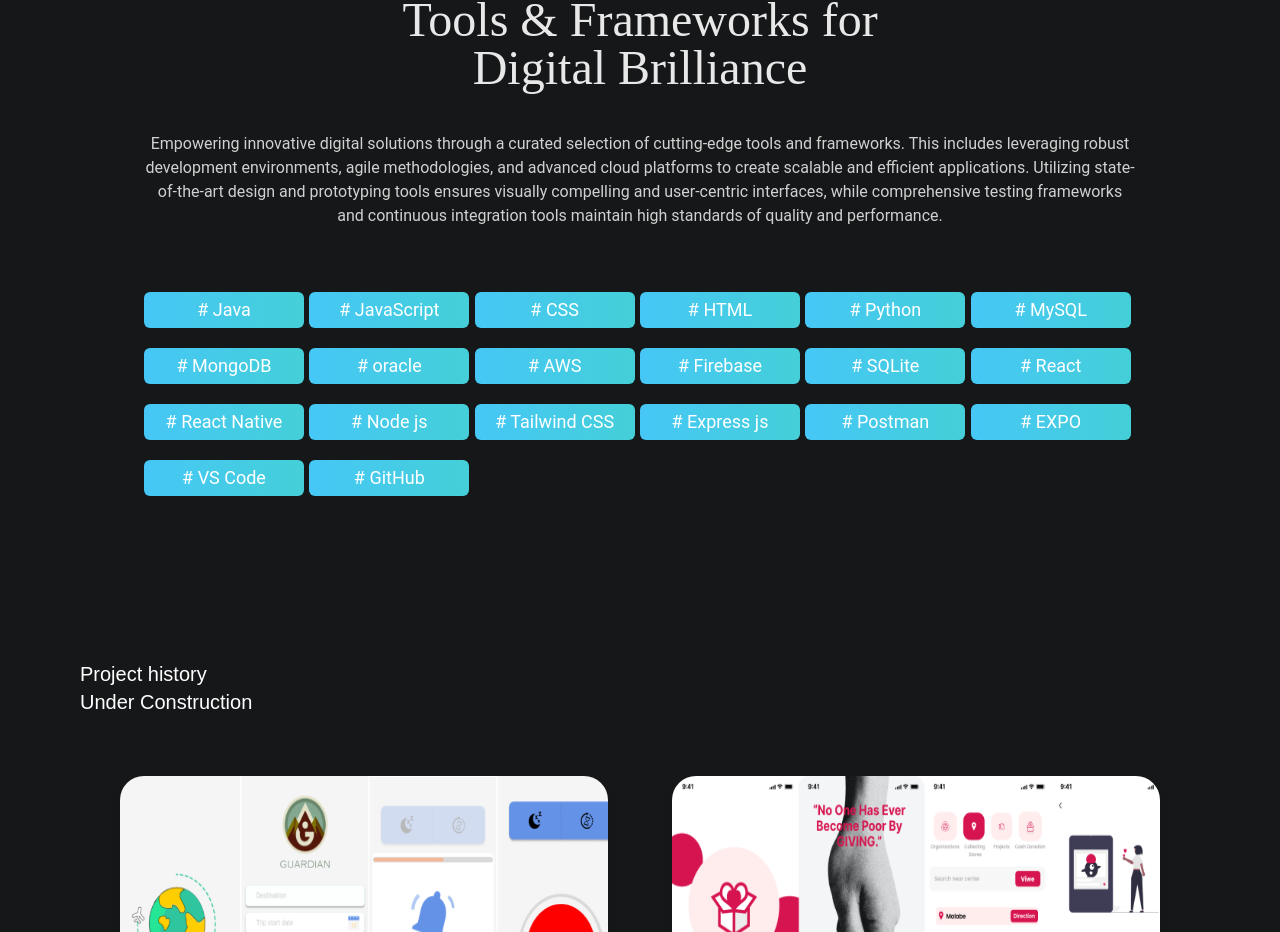
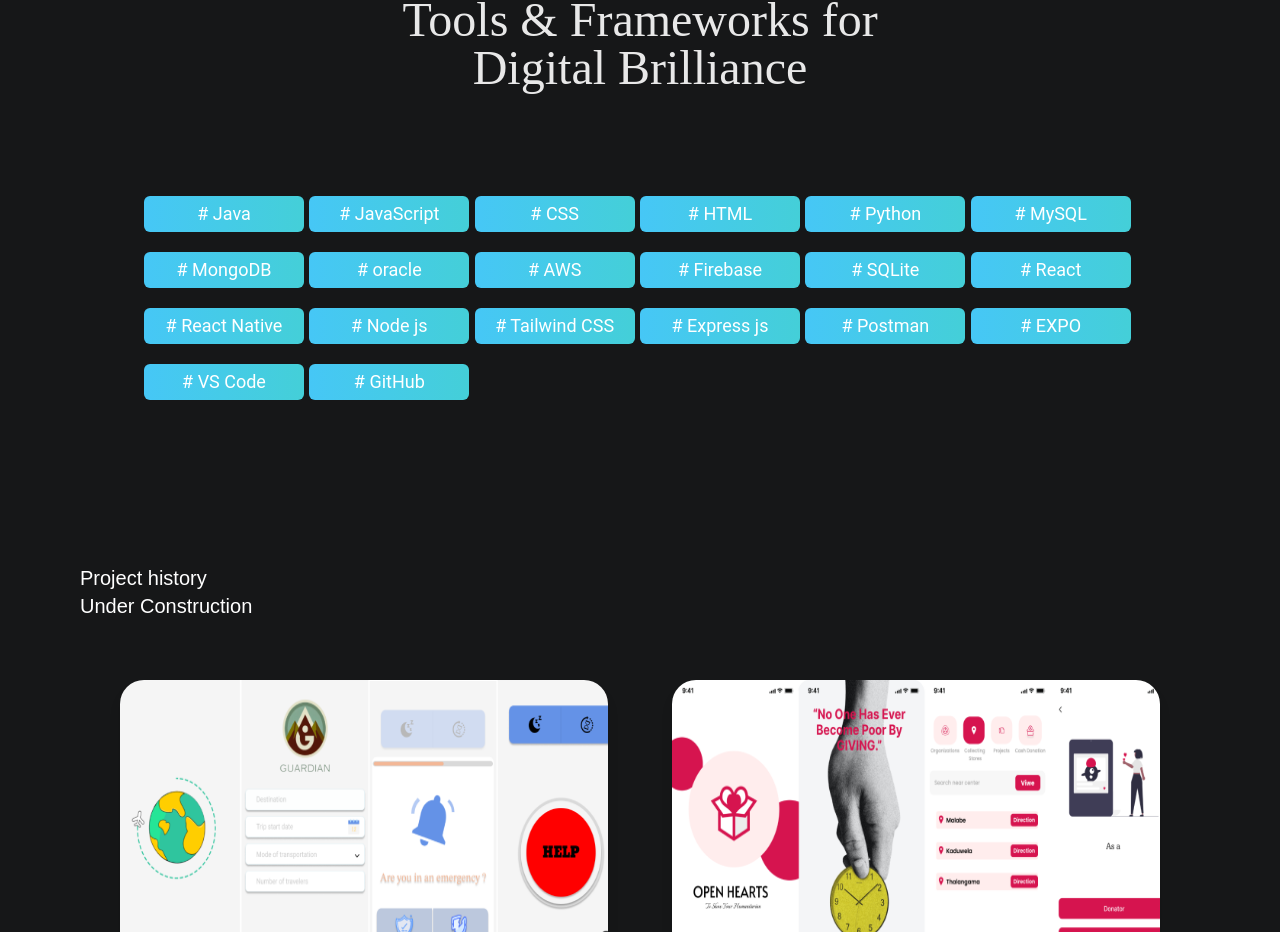
Before and after one commit to darshani-pathiranage20/My-portfolio, a React (Vite) app: page / in a window 1280 px wide. Shown: the part 2532-3464 px from the top of the page. Built offline with nearby package versions, Linux system fonts and the light colour scheme.

Commit message:
remove unnecessery parts from tools section

```diff
--- a/src/components/skills.jsx
+++ b/src/components/skills.jsx
@@ -159,7 +159,7 @@
         <div className="text-[#ffffff] text-5xl text-center mt-24 mb-10 font-libre opacity-90 ">
           Tools & Frameworks for <br /> Digital Brilliance
         </div>
-        <div className="text-[#ffffff]  px-16  ">
+        {/* <div className="text-[#ffffff]  px-16  ">
           <p className="text-center  opacity-80">
             Empowering innovative digital solutions through a curated selection
             of cutting-edge tools and frameworks. This includes leveraging
@@ -170,7 +170,7 @@
             testing frameworks and continuous integration tools maintain high
             standards of quality and performance.
           </p>
-        </div>
+        </div> */}
         <div className=" grid grid-cols-6  p-16  ">
           {skillsArray.map((item, index) => (
             <div
```
